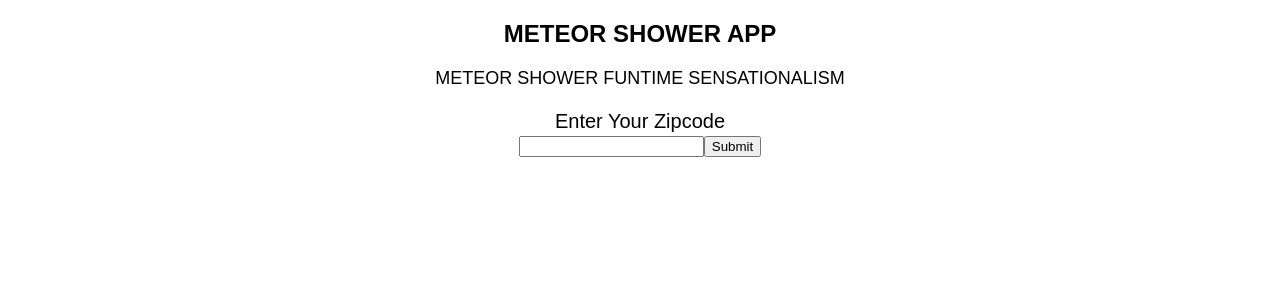
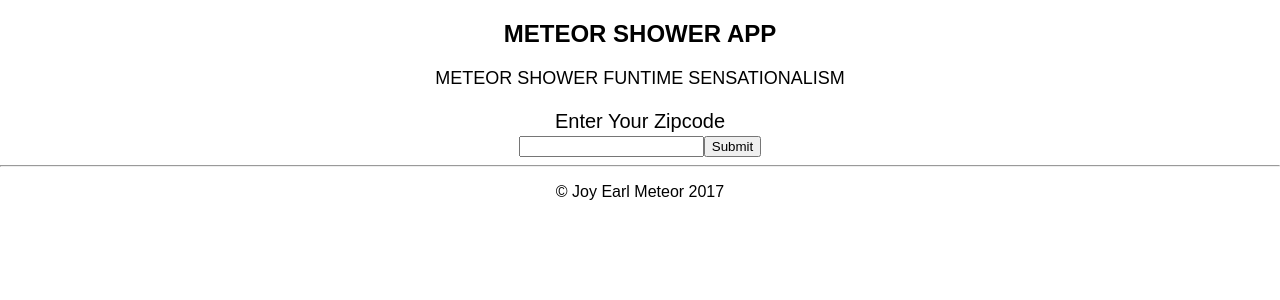
Before and after one commit to joyzoso/MeteorShowerReact, a React (Create React App) app: page / in a window 1280 px wide. Shown: the top 300 px of the page. Built offline with nearby package versions, Linux system fonts and the light colour scheme; no server answers.

Commit message:
add footer component

```diff
--- a/src/App.css
+++ b/src/App.css
@@ -22,7 +22,9 @@
   text-align: center;
   font-size: 20px;
 }
-
+.footer {
+  text-align: center;
+}
 @keyframes App-logo-spin {
   from { transform: rotate(0deg); }
   to { transform: rotate(360deg); }
--- a/src/App.js
+++ b/src/App.js
@@ -1,6 +1,7 @@
 import React, { Component } from 'react';
 import './App.css';
 import UserInput from './UserInput';
+import Footer from './Footer';
 
 class App extends Component {
   render() {
@@ -13,6 +14,13 @@ class App extends Component {
           </p>
         </div>
           <UserInput/>
+
+
+
+
+
+
+          <Footer/>
     </div>
 
     );
--- /dev/null
+++ b/src/Footer.js
@@ -0,0 +1,15 @@
+import React, { Component } from 'react';
+
+export default class Footer extends Component {
+
+  render() {
+   return (
+     <div className="footer">
+       <hr />
+       <footer>
+         <p>© Joy Earl Meteor 2017</p>
+       </footer>
+     </div>
+   );
+ }
+}
--- a/src/UserInput.js
+++ b/src/UserInput.js
@@ -6,9 +6,7 @@ export default class UserInput extends Component {
     super(props)
     this.state = {
       value: '',
-      forecast: {
-        forecast: []
-      },
+      forecast: {},
     }
 
     this.handleSubmit = this.handleSubmit.bind(this);
@@ -25,6 +23,12 @@ export default class UserInput extends Component {
     handleChange(event) {
       this.setState({value: event.target.value});
   }
+
+  // getInitialState() {
+  //   return {
+  //
+  //   }
+  // }
 
   getWeather () {
     let self = this;
@@ -59,12 +63,11 @@ export default class UserInput extends Component {
 
 
     render() {
-      const { forecast } = this.state;
       return (
 
       <div>
         <div>
-        <h1>{forecast.name}</h1>
+        <h1>{this.state.forecast.name}</h1>
       </div>
         <form className="input" onSubmit={this.handleSubmit}>
           <label>
```
